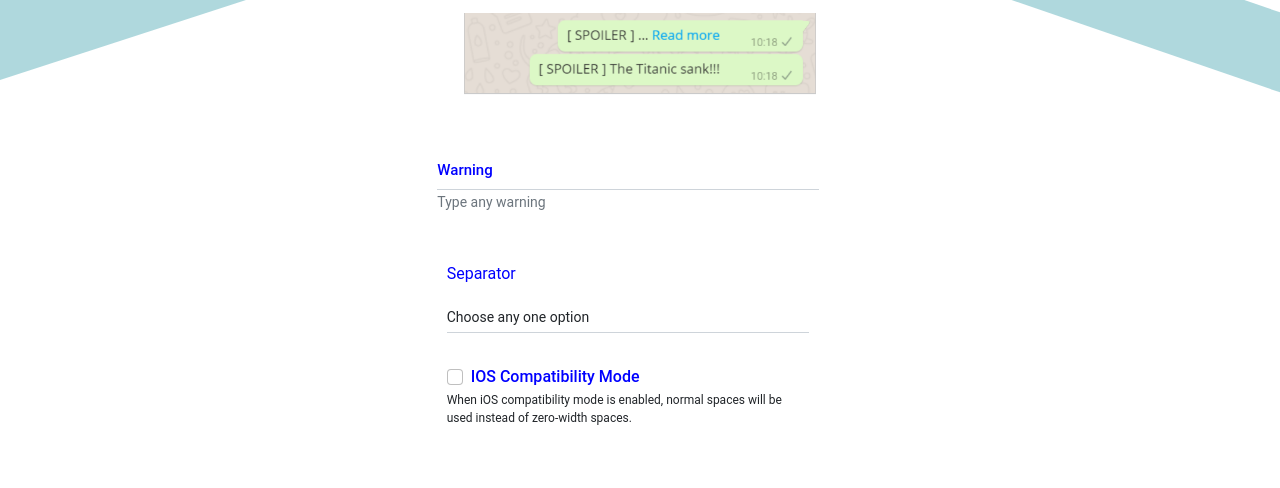
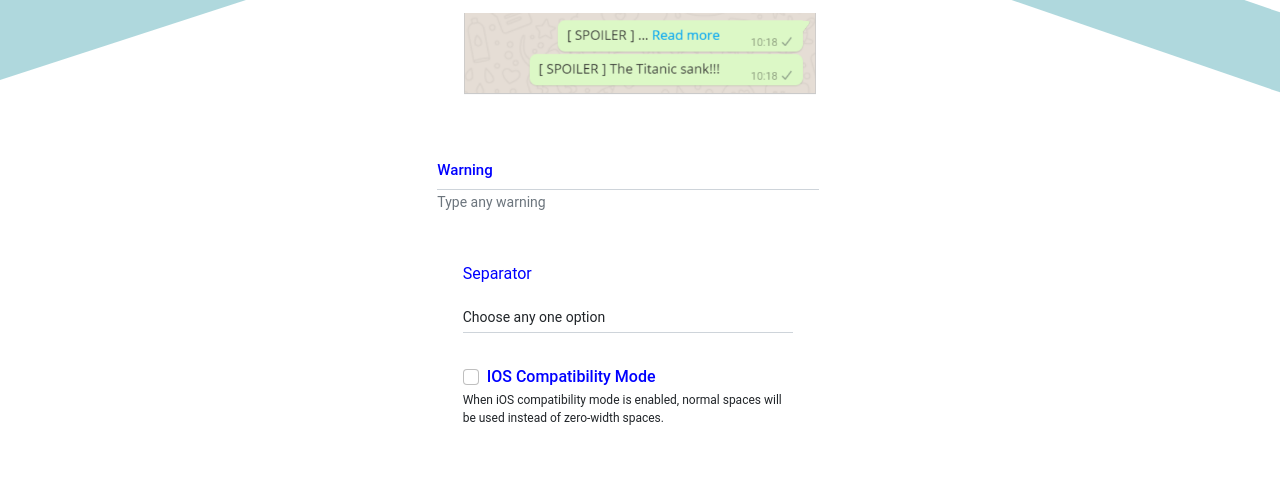
Before and after one commit to iconicsudip/Whatsapp-Spoilers, a plain HTML site: page spoiler.html in a window 1280 px wide. Shown: the part 288-776 px from the top of the page. Drawn offline with nearby package versions, Linux system fonts and the light colour scheme; some packages are replaced by stand-ins of ours; no server answers; a script that the page names is missing.

```diff
--- a/sopiler.js
+++ b/sopiler.js
@@ -40,7 +40,7 @@ function spoiler() {
         Swal.fire({
             position: 'center',
             icon: 'warning',
-            title: 'Choose any one option',
+            title: '<h5>❗❗ Choose what type of separator you want ❗❗</h5>',
             showConfirmButton: false,
             timer: 2000
         })
--- a/spoiler.html
+++ b/spoiler.html
@@ -48,7 +48,7 @@
             </div>
         </div>
         <div class="row mt-3" style="width: 100%;">
-            <div class="col-sm-4 offset-sm-4" style="margin: auto;padding: 2rem;padding-top: 0;padding-bottom: 0;">
+            <div class="col-sm-4 offset-sm-4" style="margin: auto;padding: 3rem;padding-top: 0;padding-bottom: 0;">
                 <label style="top: 0;font-size: 16px;color: blue;" class="form-check-label" for="flexCheckDefault">
                     Separator
                 </label>
@@ -63,7 +63,7 @@
             </div>
         </div>
         <div class="row mt-3" style="width: 100%;">
-            <div class="col-sm-4 offset-sm-4" style="margin: auto;padding: 2rem;padding-top: 0;padding-bottom: 0;">
+            <div class="col-sm-4 offset-sm-4" style="margin: auto;padding: 3rem;padding-top: 0;padding-bottom: 0;">
                 <div class="form-group material-style">
                     <div class="form-check">
                         <input class="form-check-input" type="checkbox" value="" id="checkbox">
```
